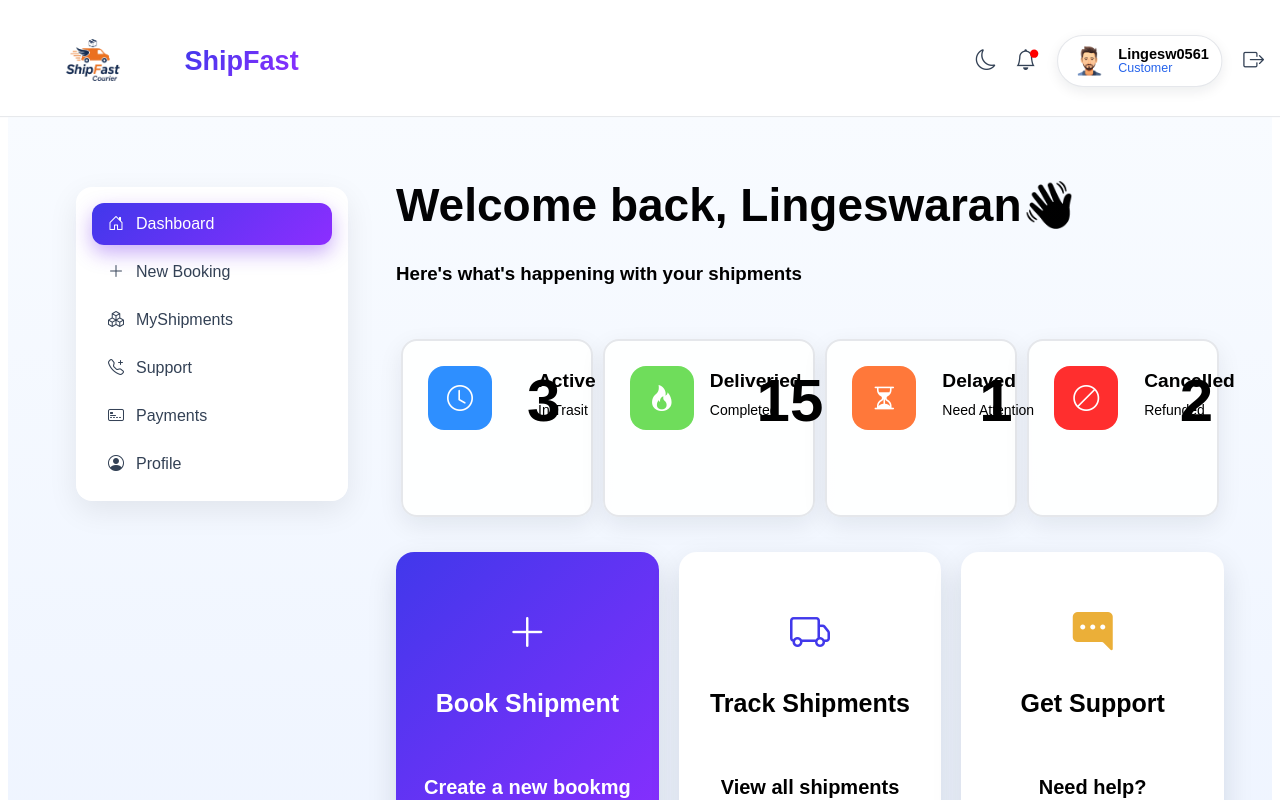
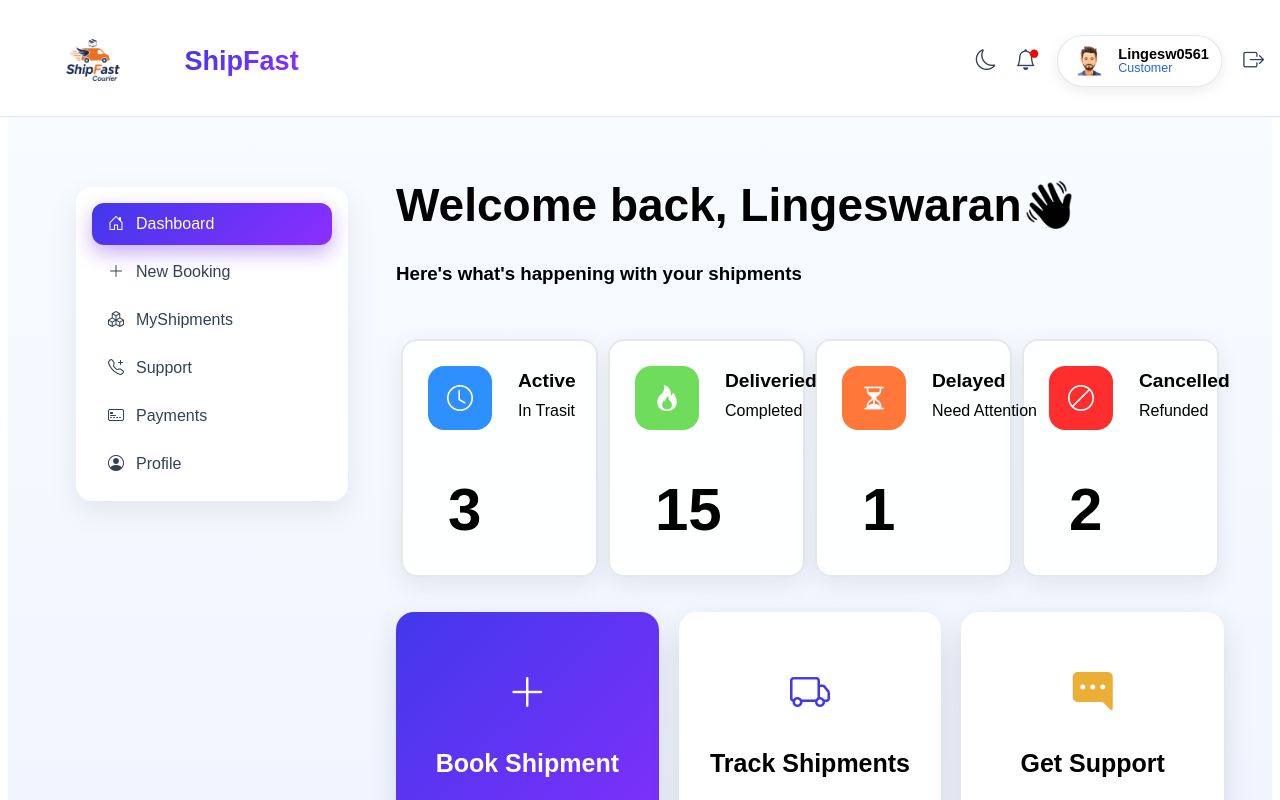
Before and after one commit to lingeswaran05/newShipFast, a React (Vite) app: page /cusdashboard in a window 1280 px wide. Shown: the top 800 px of the page. Built offline with nearby package versions, Linux system fonts and the light colour scheme.

Commit message:
Refactor payment method components and styles for improved layout and functionality

```diff
--- a/src/customer/Customer.css
+++ b/src/customer/Customer.css
@@ -70,14 +70,13 @@ body{
     padding: 5px;
     gap: 10px;
 }
-
-
 .status-card1,.status-card2,.status-card3,.status-card4{
+  flex-direction: column;
   display: flex;
   padding: 25px;
   padding-bottom: 0px;
   border-radius: 16px;
-  max-width: 250px;
+  max-width: auto;
   background: rgba(255,255,255,0.95);
   border: 2px solid #e5e7eb;
   box-shadow: 0 8px 24px rgba(15,23,42,0.08);
@@ -86,19 +85,26 @@ body{
   .card-cont{
     display: flex;
     flex-direction: column;
-    gap: 10px;
+    gap: 10px;margin-bottom: -25px;
   }
   .logoimg{margin-bottom: 10px;}
-  .status{width: 100%;}
-  .name{width: 100%;}
   .count{
     position: relative;
-    left: 35px;
-    bottom: 40px;
+    left:20px;bottom: 40px;
     font-size: 30px;
+    display: flex;
+    height: 100px;
+  }
+  .name{
+    font-size: larger;
+    font-weight: 800;}
+  .name,.status{
+    width: 100%;
+    position: relative;
+    bottom: 80px;
+    left: 90px;
   }
 }
-
 .status-card1:hover,.status-card2:hover,.status-card3:hover,.statuss-card3:hover,.status-card4:hover{
     transition: transform 300ms ease, box-shadow 200ms ease, border-color 200ms ease;
     will-change: transform;
@@ -119,8 +125,6 @@ body{
 .status-card4:hover{border:solid 2px  #ff2e2e;}
 
 .logoimg {
-    grid-row: 1 / span 2;
-    grid-column: 1;
     width: 64px;
     height: 64px;
     border-radius: 16px;
@@ -129,29 +133,6 @@ body{
     justify-content: center;
     font-size: 26px;
     color: white;
-}
-.count {
-    grid-column: 3;
-    grid-row: 1;
-    font-size: 28px;
-    font-weight: 700;
-    color: inherit;
-    align-self: start;
-    justify-self: end;
-}
-
-.status1 .name {
-    grid-column: 2;
-    grid-row: 1;
-    font-size: 18px;
-    font-weight: 700;
-    align-self: end;
-}
-
-.status {
-    grid-column: 2;
-    grid-row: 2;
-    font-size: 14px;
 }
 
 .rc3{
--- a/src/customer/Dashboard.jsx
+++ b/src/customer/Dashboard.jsx
@@ -18,7 +18,7 @@ function Dashboard() {
                     <div className="name">Active</div>
                     <div className="status">In Trasit</div>
                   </div>
-                  <div className="count"><h1>3</h1></div>
+                  <div className="count"><h1 className='dash-cnt'>3</h1></div>
                 </div>
 
                 <div className="status-card2" >
@@ -27,7 +27,7 @@ function Dashboard() {
                     <div className="name">Deliveried</div>
                     <div className="status">Completed</div>
                   </div>
-                  <div className="count"><h1>15</h1></div>
+                  <div className="count "><h1 className='dash-cnt'>15</h1></div>
                 </div>
 
                 <div className="status-card3" >
@@ -36,7 +36,7 @@ function Dashboard() {
                     <div className="name">Delayed</div>
                     <div className="status">Need Attention</div>
                   </div>
-                  <div className="count"><h1>1</h1></div>
+                  <div className="count"><h1 className='dash-cnt'>1</h1></div>
                 </div>
 
                 <div className="status-card4" >
@@ -45,7 +45,7 @@ function Dashboard() {
                     <div className="name">Cancelled</div>
                     <div className="status">Refunded</div>
                   </div>
-                  <div className="count"><h1>2</h1></div>
+                  <div className="count"><h1 className='dash-cnt'>2</h1></div>
                 </div>
             </div>
           </div>
--- a/src/customer/newbooking/NewBooking.css
+++ b/src/customer/newbooking/NewBooking.css
@@ -16,7 +16,14 @@
   box-shadow: 0 12px 30px rgba(15, 23, 42, 0.08);
   border:  solid 1px rgb(226, 225, 225);
 }
-
+.method-item{
+  padding: 15px;
+  height: 80px;width: 300px;
+  border: 1.5px solid #cbd5e1;
+  border-radius: 10px;
+  text-align: left;
+  cursor: pointer;
+}
 .noofst {
   background-color: rgb(228, 226, 226);
   padding: 5px;
@@ -69,14 +76,12 @@
   grid-template-columns: 4fr 1fr;
   gap: 24px; }
 
-.method-grid { display: grid; grid-template-columns: 1fr 1fr; gap: 12px; margin: 20px 0; }
-.method-item {
-  padding: 15px;
-  border: 1.5px solid #cbd5e1;
-  border-radius: 10px;
-  text-align: center;
-  cursor: pointer;
-}
+
+.method-grid { display: grid;
+   grid-template-columns: 1fr 1fr;
+    gap: 12px;
+    margin: 20px 0; }
+
 .checkout-payment{
   display: flex;flex-direction: column;justify-content: center;
   border: solid 1px rgb(181, 177, 177) ;
@@ -94,54 +99,11 @@
 .back-btn { background: #f1f5f9; border: none; padding: 12px 25px; border-radius: 10px; cursor: pointer; }
 .submit-btn.wide { width: 100%; margin-top: 20px; }
 
+.paypal-content{
+  padding: 20px;color: black;
+}
 
-.status-card1,.status-card2,.status-card3,.status-card4{
-  display: flex;
-  padding: 25px;
-  padding-bottom: 0px;
-  border-radius: 16px;
-  max-width: 250px;
-  background: rgba(255,255,255,0.95);
-  border: 2px solid #e5e7eb;
-  box-shadow: 0 8px 24px rgba(15,23,42,0.08);
-  transition: transform 200ms ease, box-shadow 200ms ease;
-
-  .card-cont{
-    display: flex;
-    flex-direction: column;
-    gap: 10px;margin-bottom: -25px;
-  }
-  .logoimg{margin-bottom: 10px;}
-
-  .count{
-    position: relative;
-    left: 35px;
-    bottom: 40px;
-    font-size: 30px;
-  }
-  .name{
-    font-size: larger;
-    font-weight: 800;}
-  .name,.status{
-    width: 100%;
-    position: relative;
-    bottom: 80px;
-    left: 90px;
-  }
+.paypal-logo{color: #0f172a;font-size: 50px;
+  background-color: rgb(157, 26, 251);
+  border-radius: 50%;padding: 15px;
 }
-.status-card2{
-  .name,.status{
-    width: 100%;
-    position: relative;
-    bottom: 80px;
-    left: 80px;
-  }
-}
-.status-card1{
-  .name,.status{
-    width: 100%;
-    position: relative;
-    bottom: 80px;
-    left: 110px;
-  }
-}
--- a/src/customer/newbooking/Newpayments.jsx
+++ b/src/customer/newbooking/Newpayments.jsx
@@ -3,7 +3,7 @@ import './NewBooking.css'
 const Paypal = ({ totalpaypal }) => {
   return (
     <div className="paypal-content">
-      <h3><i className="logoimg bi bi-paypal"></i></h3>
+      <h3><i className="paypal-logo bi bi-paypal"></i></h3>
       <h3>PayPal Checkout</h3>
       <h3 className="desc">
         You will be redirected to PayPal to complete your payment securely
@@ -12,15 +12,40 @@ const Paypal = ({ totalpaypal }) => {
     </div>
   )
 }
-const Card = ()=>{return(
-  <><div className="h1">From Card Payment</div></>
-)}
-const UPI = ()=>{return(
-  <><div className="h1">From Upi Payment</div></>
-)}
-const NetBanking = ()=>{return(
-  <><div className="h1">From Net Banking Payment</div></>
-)}
+const Card = ({ totalpaypal })=>{
+  return (
+    <div className="paypal-content">
+      <h3><i className="paypal-logo bi bi-paypal"></i></h3>
+      <h3>PayPal Checkout</h3>
+      <h3 className="desc">
+        You will be redirected to PayPal to complete your payment securely
+      </h3>
+      <h3>Amount: ₹{totalpaypal?.total}</h3>
+    </div>
+  )
+}
+const UPI = ({ totalpaypal })=>{
+  return (
+    <div className="paypal-content">
+      <h3><i className="paypal-logo bi bi-paypal"></i></h3>
+      <h3>PayPal Checkout</h3>
+      <h3 className="desc">
+        You will be redirected to PayPal to complete your payment securely
+      </h3>
+      <h3>Amount: ₹{totalpaypal?.total}</h3>
+    </div>
+  )
+}
+const NetBanking = ({ totalpaypal })=>{return (
+    <div className="paypal-content">
+      <h3><i class="logoimg bi bi-bank"></i></h3>
+      <h3>PayPal Checkout</h3>
+      <h3 className="desc">
+        You will be redirected to PayPal to complete your payment securely
+      </h3>
+      <h3>Amount: ₹{totalpaypal?.total}</h3>
+    </div>
+  )}
 export default function Newpayments({ selectedRate, onNext }) {
   const [method, setMethod] = useState('unselect')
 
@@ -32,13 +57,14 @@ export default function Newpayments({ selectedRate, onNext }) {
     <div className="payment-layout animate-fade-in">
 
       <div className="booking-card-pmt">
+
         <div className="method-grid">
+
           <div className={`method-item status-card1 ${method === 'PayPal' ? 'active' : ''}`} onClick={() => setMethod('PayPal')}>
             <div className="card-cont">
               <i class="logoimg bi bi-paypal"></i>
               <div className="name">PayPal</div>
               <div className="status">Fast & Secure</div>
-
             </div>
           </div>
 
@@ -68,10 +94,10 @@ export default function Newpayments({ selectedRate, onNext }) {
       </div>
       <div className="checkout-payment">
         <div>{
-          method=='UPI'?<div className="Upi-checkout">{<UPI/>}</div>:
-          method=='Card'?<div className="card-checkout">{<Card/>}</div>:
+          method=='UPI'?<div className="Upi-checkout">{<UPI totalpaypal={selectedRate}/> }</div>:
+          method=='Card'?<div className="card-checkout">{<Card totalpaypal={selectedRate}/>}</div>:
           method=='PayPal'?<div className="card-checkout">{<Paypal totalpaypal={selectedRate}/>}</div>:
-          method=='NETBANKING'?<div className="NetBanking-checkout">{<NetBanking/>}</div>:
+          method=='NETBANKING'?<div className="NetBanking-checkout">{<NetBanking totalpaypal={selectedRate}/>}</div>:
           <div className="PAYPAL-checkout"><h3>Click any Payent Method to pay</h3></div>
         }</div>
       </div>
```
Also changed, not shown: src/customer/newbooking/NewBooking.jsx (+2 -35 lines).
